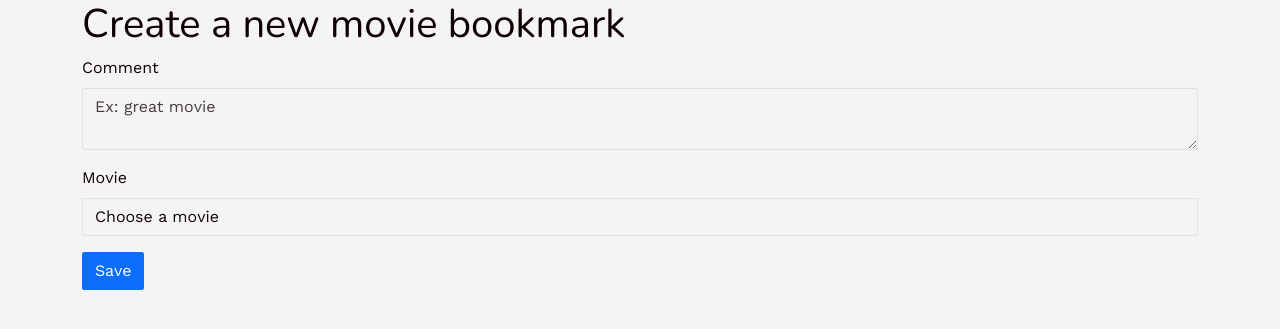
After one commit to guillaumeduboisgordeeff-code/rails-watch-list, a Rails app: page /lists/1/bookmarks/new in a window 1280 px wide. The commit adds this page. Shown: the top 329 px of the page. Run offline with Rails 7, Linux system fonts and the light colour scheme; tables that the repository leaves empty hold one stand-in row (values such as "Sample post"); style sheets or scripts are compiled from the project's sources; parts of the project's set-up code (start-up, migrations or seed data) failed here and were passed over; some libraries are stand-ins or nearby versions.

Commit message:
routes and views done front wip

```diff
--- /dev/null
+++ b/app/controllers/bookmarks_controller.rb
@@ -0,0 +1,33 @@
+class BookmarksController < ApplicationController
+  before_action :set_list, only: [:new, :create]
+
+  def new
+    @bookmark = Bookmark.new
+  end
+
+  def create
+    @bookmark = Bookmark.new(bookmark_params)
+    @bookmark.list = @list
+    if @bookmark.save
+      redirect_to list_path(@list)
+    else
+      render :new, status: :unprocessable_entity
+    end
+  end
+
+  def destroy
+    @bookmark = Bookmark.find(params[:id])
+    @bookmark.destroy
+    redirect_to list_path(@bookmark.list), status: :see_other
+  end
+
+  private
+
+  def bookmark_params
+    params.require(:bookmark).permit(:comment, :movie_id)
+  end
+
+  def set_list
+    @list = List.find(params[:id])
+  end
+end
--- /dev/null
+++ b/app/helpers/bookmarks_helper.rb
@@ -0,0 +1,2 @@
+module BookmarksHelper
+end
--- /dev/null
+++ b/app/helpers/lists_helper.rb
@@ -0,0 +1,2 @@
+module ListsHelper
+end
--- /dev/null
+++ b/app/models/list.rb
@@ -0,0 +1,5 @@
+class List < ApplicationRecord
+  has_many :bookmarks, dependent: :destroy
+  has_many :movies, through: :bookmarks
+  validates :name, uniqueness: true, presence: true
+end
--- /dev/null
+++ b/app/models/movie.rb
@@ -0,0 +1,5 @@
+class Movie < ApplicationRecord
+  has_many :bookmarks
+  validates :title, uniqueness: true, presence: true
+  validates :overview, uniqueness: true, presence: true
+end
--- /dev/null
+++ b/app/views/bookmarks/create.html.erb
@@ -0,0 +1,2 @@
+<h1>Bookmarks#create</h1>
+<p>Find me in app/views/bookmarks/create.html.erb</p>
--- /dev/null
+++ b/app/views/bookmarks/new.html.erb
@@ -0,0 +1,7 @@
+<h1>Create a new movie bookmark</h1>
+
+<%= simple_form_for @bookmark do |f|%>
+<%= f.input :comment, placeholder: "Ex: great movie" %>
+<%= f.association :movie, prompt: "Choose a movie" %>
+<%= f.button :submit, "Save", class: "btn btn-primary" %>
+<% end %>
--- a/app/views/layouts/application.html.erb
+++ b/app/views/layouts/application.html.erb
@@ -24,6 +24,8 @@
   </head>
 
   <body>
+    <div class="container">
     <%= yield %>
+    </div>
   </body>
 </html>
--- /dev/null
+++ b/app/views/lists/create.html.erb
@@ -0,0 +1,2 @@
+<h1>Lists#create</h1>
+<p>Find me in app/views/lists/create.html.erb</p>
--- /dev/null
+++ b/app/views/lists/new.html.erb
@@ -0,0 +1,5 @@
+<h1>Create a new movie list</h1>
+<%= simple_form_for @list do |f| %>
+  <%= f.input :name, placeholder: "Ex: Science-Fiction" %>
+  <%= f.button :submit, "Save", class: "btn btn-primary" %>
+<% end %>
--- a/config/routes.rb
+++ b/config/routes.rb
@@ -1,4 +1,6 @@
 Rails.application.routes.draw do
+  get "bookmarks/new"
+  get "bookmarks/create"
   # Define your application routes per the DSL in https://guides.rubyonrails.org/routing.html
 
   # Reveal health status on /up that returns 200 if the app boots with no exceptions, otherwise 500.
@@ -11,4 +13,15 @@ Rails.application.routes.draw do
 
   # Defines the root path route ("/")
   # root "posts#index"
+  root to: "lists#index"
+  get "lists/new", to: "lists#new", as: :new_list
+  post "lists", to: "lists#create"
+  get "lists/:id", to: "lists#show", as: :list
+
+  scope "lists/:id" do
+    get "bookmarks/new", to: "bookmarks#new", as: :new_list_bookmark
+    post "bookmarks", to: "bookmarks#create", as: :list_bookmarks
+  end
+
+  delete "bookmarks/:id", to: "bookmarks#destroy", as: :bookmark
 end
```
Also changed, not shown: app/controllers/lists_controller.rb (added, +27 -0 lines), app/models/bookmark.rb (added, +7 -0 lines), app/views/lists/index.html.erb (added, +10 -0 lines), app/views/lists/show.html.erb (added, +16 -0 lines), db/migrate/20261119105616_create_movies.rb (added, +12 -0 lines), db/migrate/20261119110139_create_lists.rb (added, +9 -0 lines), db/migrate/20261119110631_create_bookmarks.rb (added, +11 -0 lines), db/seeds.rb (+27 -0 lines), db/schema.rb.
